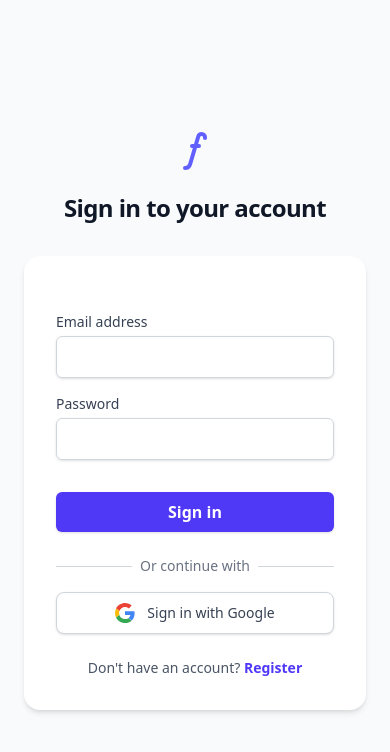
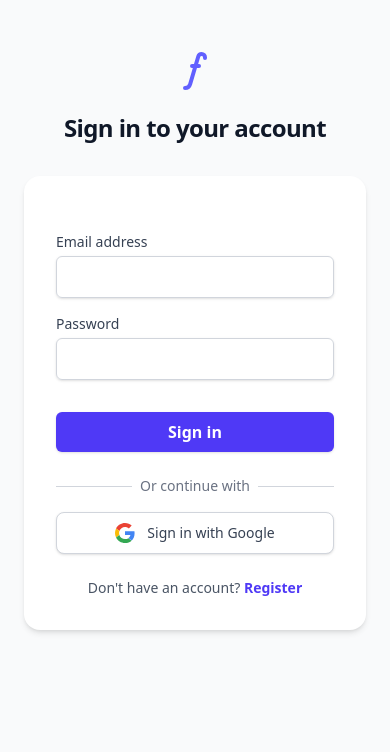
Before and after one commit to Lvnge/sl-float-beta, a React (Vite) app: page /login in a window 390 px wide. Shown: the top 752 px of the page. Built offline with nearby package versions, Linux system fonts and the light colour scheme; no server answers.

Commit message:
Adjust vertical padding of Login/Registration pages for small screens

```diff
--- a/src/pages/Login.tsx
+++ b/src/pages/Login.tsx
@@ -41,7 +41,7 @@ const Login = () => {
   };
 
   return (
-    <div className="flex min-h-screen flex-col items-center justify-start px-6 py-32 lg:px-8 bg-gray-50">
+    <div className="flex min-h-screen flex-col items-center justify-start px-6 py-12 sm:py-32 lg:px-8 bg-gray-50">
       <div className="flex flex-col items-center mb-8">
         <svg
           xmlns="http://www.w3.org/2000/svg"
--- a/src/pages/Register.tsx
+++ b/src/pages/Register.tsx
@@ -42,7 +42,7 @@ const Register = () => {
   };
 
   return (
-    <div className="flex min-h-screen flex-col items-center justify-start px-6 py-32 lg:px-8 bg-gray-50">
+    <div className="flex min-h-screen flex-col items-center justify-start px-6 py-12 sm:py-32 lg:px-8 bg-gray-50">
       <div className="flex flex-col items-center mb-8">
         <svg
           xmlns="http://www.w3.org/2000/svg"
```
